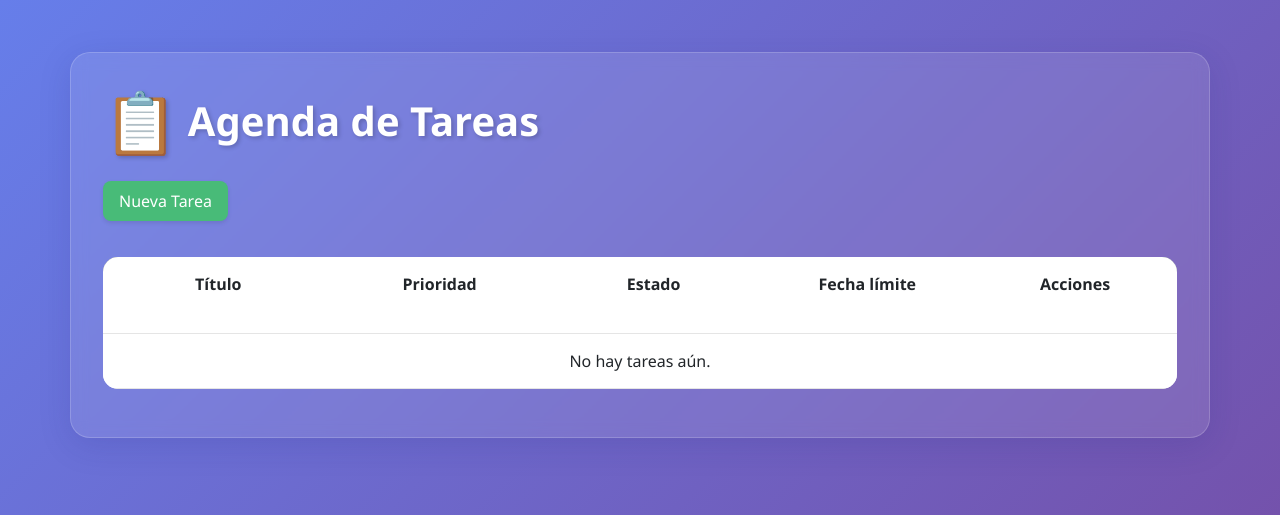
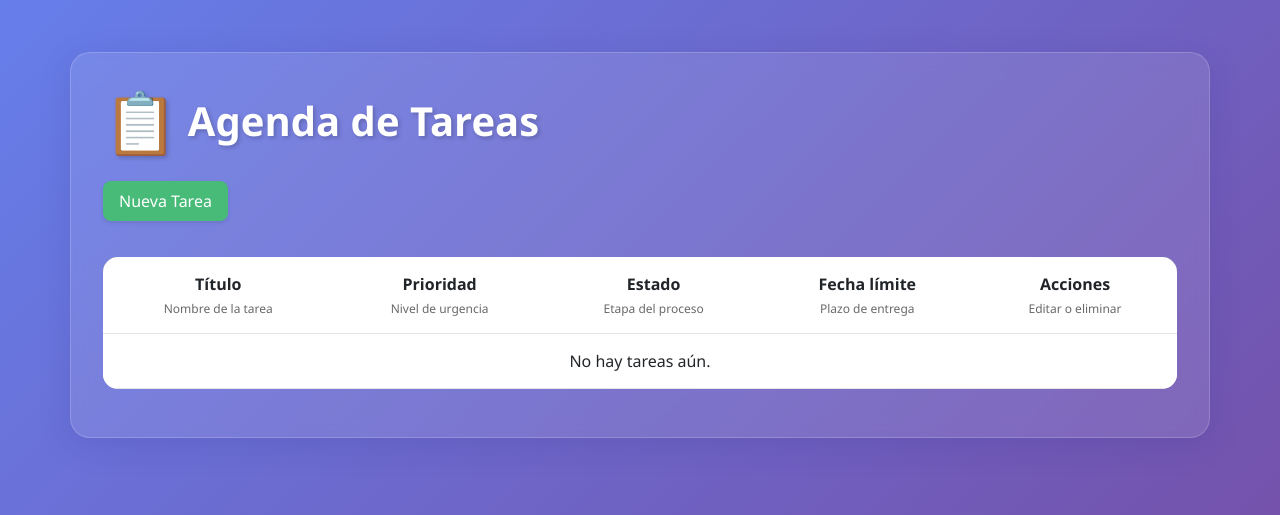
Before and after one commit to MINI-PROYECTO-COLABORATIVO/Proyecto_Agenda_Tareas, a Django app: template agenda/tareas/templates/tareas/lista.html in a window 1280 px wide. Shown: the top 515 px of the page. Run offline with Django 3.2, Linux system fonts and the light colour scheme; the template is opened without the code that fills it, so the values that code supplies are empty.

```diff
--- a/agenda/tareas/templates/tareas/lista.html
+++ b/agenda/tareas/templates/tareas/lista.html
@@ -133,7 +133,7 @@
             display: block;
             font-size: 0.75rem;
             font-weight: normal;
-            color: rgba(255,255,255,0.7);
+            color: rgba(41, 41, 41, 0.7);
             margin-top: 4px;
         }
 
```
